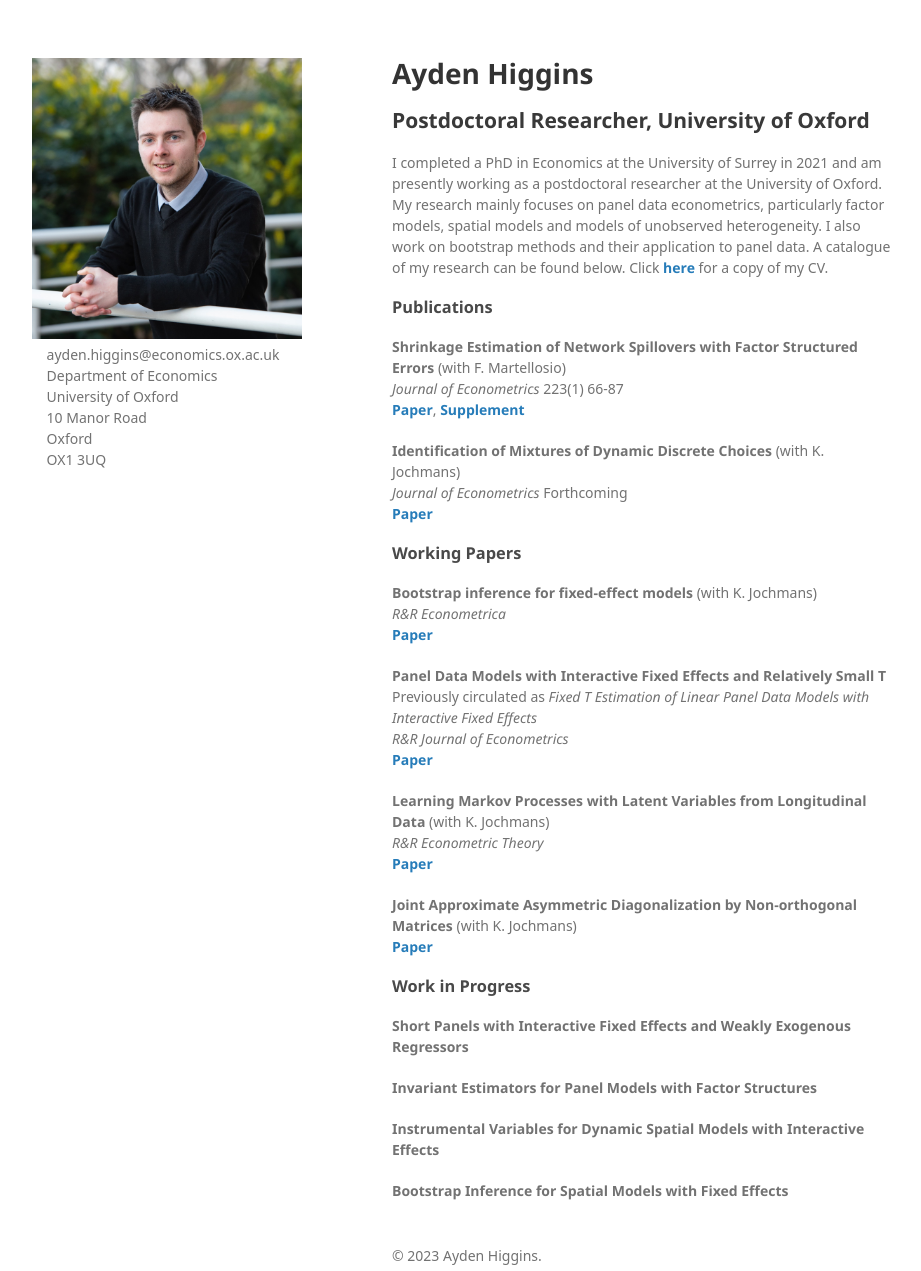
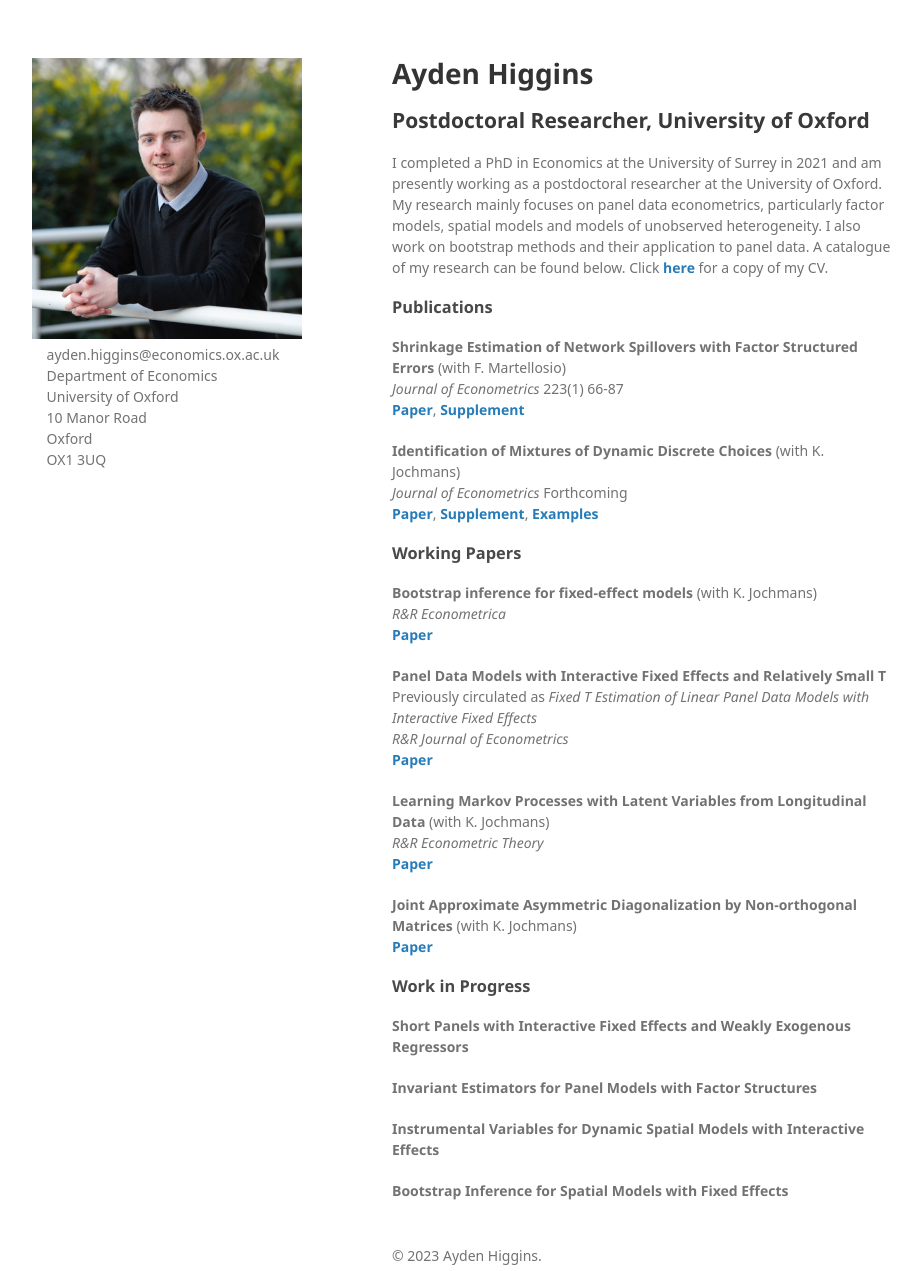
Before and after one commit to Tokkita/Tokkita.github.io, a Jekyll site: the page built from index.md, in a window 1280 px wide and 1271 px high. Shown: the whole window, without its empty margins (178-1099 px from the left). Built offline with Jekyll 4.4.1, drawn with Linux system fonts in a browser that asks for light colours; nearby versions of some CDN libraries; some web fonts are replaced; our own code applies the rules of GitHub Pages for plain Markdown files.

Commit message:
Update index.md

```diff
--- a/index.md
+++ b/index.md
@@ -5,7 +5,7 @@ I completed a PhD in Economics at the University of Surrey in 2021 and am presen
 ### Publications
 <b> Shrinkage Estimation of Network Spillovers with Factor Structured Errors </b> (with F. Martellosio) <br> <i> Journal of Econometrics </i> 223(1) 66-87 <br> <strong><a href="{{ Master.pdf | prepend: '/assets/pdf/Shrinkage/Master.pdf' | relative_url | download }}">Paper</a></strong>, <strong><a href="{{ Supplement.pdf | prepend: '/assets/pdf/Shrinkage/Supplement.pdf' | relative_url | download }}">Supplement</a></strong>
 
-<b> Identification of Mixtures of Dynamic Discrete Choices </b> (with K. Jochmans) <br> <i> Journal of Econometrics </i> Forthcoming <br> <strong><a href="{{ Mixture.pdf | prepend: '/assets/pdf/Mixture/Mixture.pdf' | relative_url | download }}">Paper</a></strong>
+<b> Identification of Mixtures of Dynamic Discrete Choices </b> (with K. Jochmans) <br> <i> Journal of Econometrics </i> Forthcoming <br> <strong><a href="{{ Mixture.pdf | prepend: '/assets/pdf/Mixture/Mixture.pdf' | relative_url | download }}">Paper</a></strong>, <strong><a href="{{ Supplement.pdf | prepend: '/assets/pdf/Boot/Supplement.pdf' | relative_url | download }}">Supplement</a></strong>,  <strong><a href="{{ Supplement.pdf | prepend: '/assets/pdf/Boot/Examples.pdf' | relative_url | download }}">Examples</a></strong>
 
 ### Working Papers
 <b> Bootstrap inference for fixed-effect models </b> (with K. Jochmans) <br> <i> R&R Econometrica </i> <br> <strong><a href="{{ Bootstrap.pdf | prepend: '/assets/pdf/Boot/Bootstrap.pdf' | relative_url | download }}">Paper</a></strong>
```
